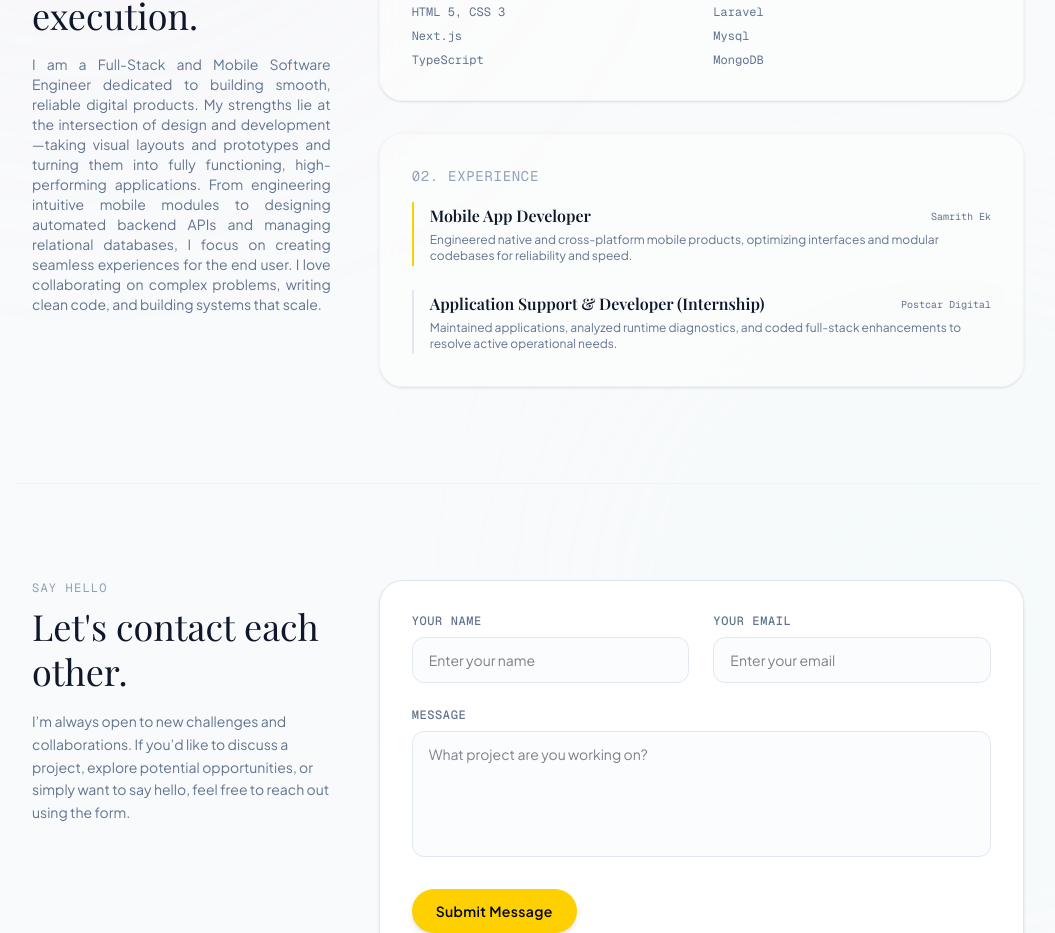
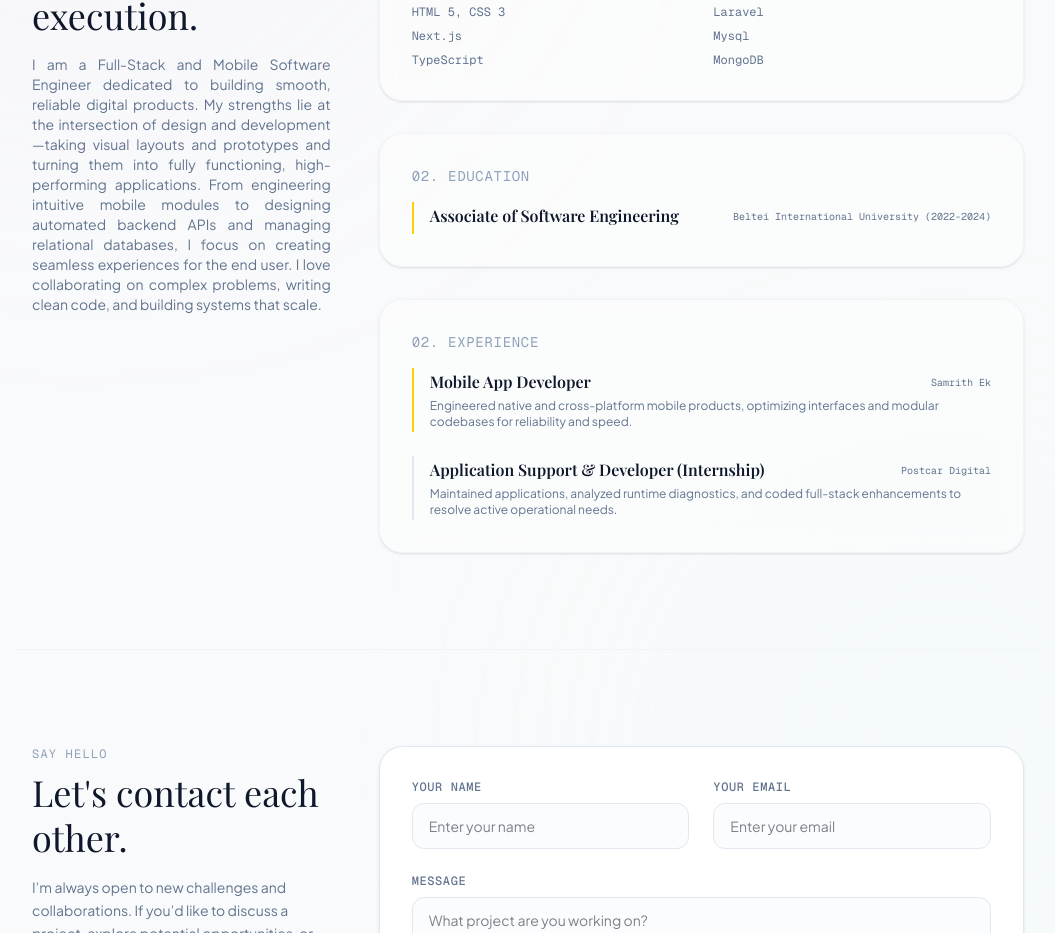
Before and after one commit to Sengleang99/sengleang, a Next.js app: page / in a window 1280 px wide. Shown: the part 1854-2787 px from the top of the page, without its empty margins (112-1167 px from the left). Built offline with nearby package versions, Linux system fonts and the light colour scheme; a web font is replaced by a local one.

Commit message:
feat about add aducation card

```diff
--- a/src/components/feature/AboutSection.tsx
+++ b/src/components/feature/AboutSection.tsx
@@ -89,7 +89,31 @@ export default function AboutSection() {
             </div>
           </motion.div>
 
-          {/* Card 2: Professional Experience */}
+          {/* Card 2: Education */}
+          <motion.div
+            variants={cardVariants}
+            whileHover={{ y: -4, transition: { duration: 0.2 } }}
+            className="p-6 md:p-8 rounded-3xl border border-slate-100 dark:border-slate-800 bg-white/40 dark:bg-slate-950/20 backdrop-blur-sm shadow-sm"
+          >
+            <h3 className="text-sm font-mono uppercase tracking-wider text-slate-400 dark:text-slate-500 mb-4">
+              02. Education
+            </h3>
+            <div className="space-y-4">
+              {/* Education 1 */}
+              <div className="border-l-2 border-brand-yellow pl-4 py-0.5">
+                <div className="flex flex-col sm:flex-row sm:items-center justify-between gap-1 mb-1">
+                  <h4 className="font-serif text-base font-semibold text-slate-900 dark:text-white">
+                    Associate of Software Engineering
+                  </h4>
+                  <span className="text-[10px] font-mono text-slate-500 dark:text-slate-450">
+                    Beltei International University (2022-2024)
+                  </span>
+                </div>
+              </div>
+            </div>
+          </motion.div>
+
+          {/* Card 3: Professional Experience */}
           <motion.div
             variants={cardVariants}
             whileHover={{ y: -4, transition: { duration: 0.2 } }}
```
Also changed, not shown: src/lib/utils/user-token.ts (line endings or trailing spaces).
